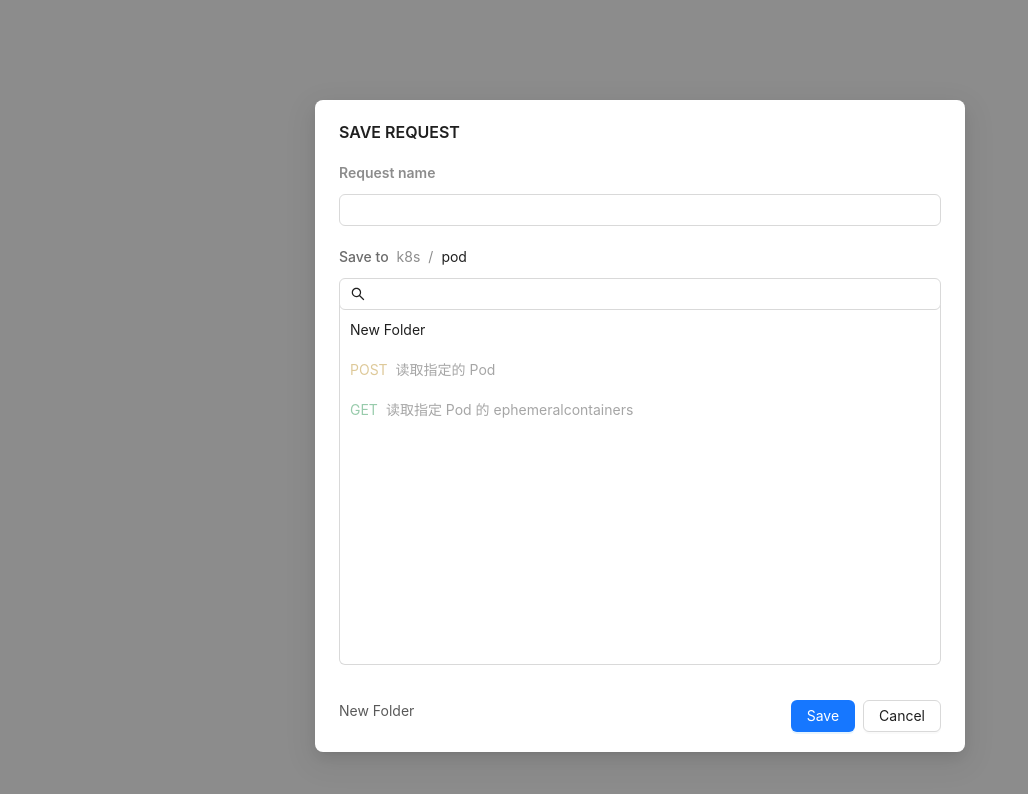
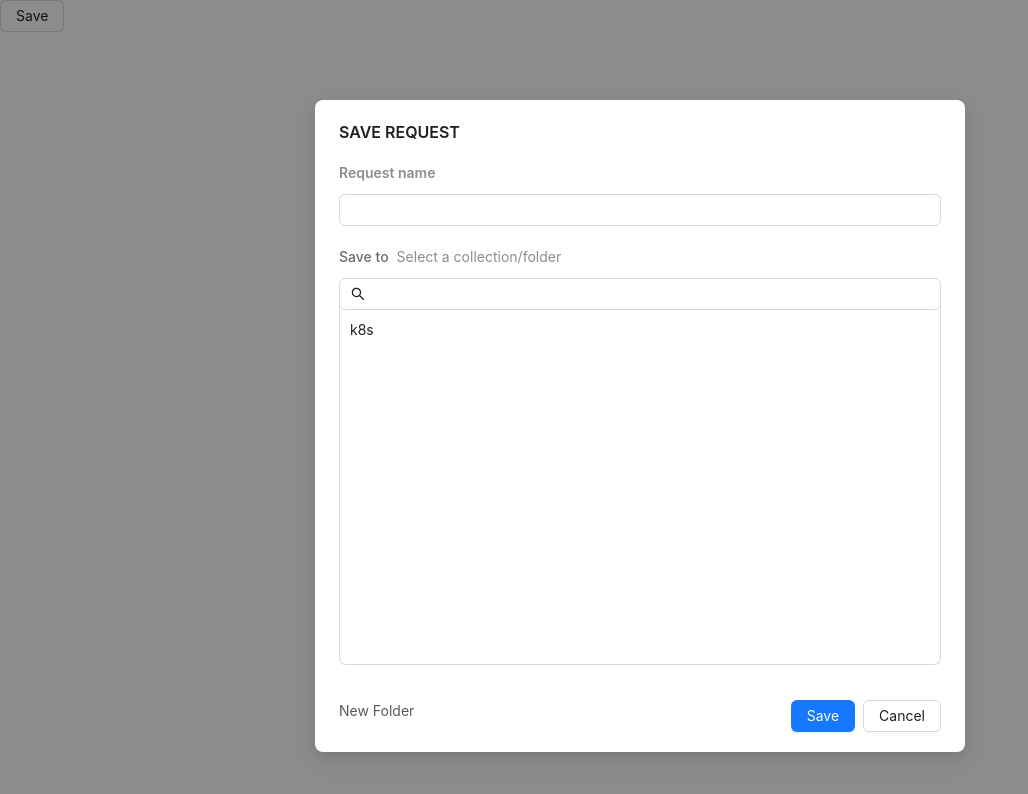
Before and after one commit to zhangtao25/arex-remocollab, a React (Vite) app: page /#/modal/request/save in a window 1280 px wide. Shown: the top 794 px of the page, without its empty margins (0-1028 px from the left). Built offline with nearby package versions, Linux system fonts and the light colour scheme.

Commit message:
feat: update

```diff
--- a/src/libs/modal/request/save.tsx
+++ b/src/libs/modal/request/save.tsx
@@ -1,7 +1,6 @@
 import { SearchOutlined } from '@ant-design/icons';
 import { css } from '@emotion/react';
 import { Breadcrumb, Button, Input, Modal, Space, theme, Typography } from 'antd';
-// import { DataNode } from 'antd/es/tree';
 import { FC, useMemo, useState } from 'react';
 
 import { ItemType, TreeNode } from '../../token.ts';
@@ -78,17 +77,29 @@ const Footer = () => {
   );
 };
 
-const SaveRequestModal: FC<{ open: boolean; treeData: TreeNode[] }> = ({ open, treeData }) => {
+
+interface SaveRequestModalProps {
+  open: boolean
+  requestName:string
+  treeData: TreeNode[]
+  onSave:(folderKey:string)=>void
+  onCreateFolder:(newFolderName:string, parentFolderId:string)=>void
+}
+
+const SaveRequestModal: FC<SaveRequestModalProps> = ({ open, treeData,requestName,onCreateFolder,onSave }) => {
   const token = useToken();
-  const [selectedKey, setSelectedKey] = useState('pod');
-  const dangqianList = useMemo(() => {
+  const [selectedKey, setSelectedKey] = useState<string|undefined>(undefined);
+  const selectedTreeData = useMemo(() => {
+    if (selectedKey){
       return findNodeByName(treeData, selectedKey)?.item || treeData;
+    } else{
+      return treeData
+    }
+
   }, [treeData, selectedKey]);
 
   return (
     <Modal title={'SAVE REQUEST'} width={650} open={open} footer={<Footer />} closeIcon={false}>
-      {/*<p>触发覆盖率聚合</p>*/}
-      {/*{JSON.stringify(treeData)}*/}
       <div
         css={css`
           margin-bottom: 20px;
@@ -109,8 +120,6 @@ const SaveRequestModal: FC<{ open: boolean; treeData: TreeNode[] }> = ({ open, t
 
       <Space
         css={css`
-          //display: block;
-          //padding: 10px 0;
           margin-bottom: 10px;
         `}
       >
@@ -128,7 +137,8 @@ const SaveRequestModal: FC<{ open: boolean; treeData: TreeNode[] }> = ({ open, t
             display: flex;
           `}
         >
-          {/*Select a collection/folder*/}
+          {
+            selectedKey?
               <Breadcrumb
               items={(findPathByName(treeData, selectedKey) || []).map((i, index) => {
                 if (index < (findPathByName(treeData, selectedKey) || []).length - 1) {
@@ -150,11 +160,12 @@ const SaveRequestModal: FC<{ open: boolean; treeData: TreeNode[] }> = ({ open, t
                 }
                 return { title: i };
               })}
-          />
+            />:<Text type={'secondary'}>Select a collection/folder</Text>
+          }
         </span>
       </Space>
 
-      <Input prefix={<SearchOutlined className='site-form-item-icon' />} />
+      <Input prefix={<SearchOutlined />} />
 
       <div
         css={css`
@@ -168,10 +179,9 @@ const SaveRequestModal: FC<{ open: boolean; treeData: TreeNode[] }> = ({ open, t
           padding-top: 5px;
         `}
       >
-        {dangqianList.map((item, index) => {
+        {selectedTreeData.map((item, index) => {
           return (
             <div
-              className={'qifei'}
               onClick={() => {
                 if (!item.request) {
                   setSelectedKey(item.name);
@@ -186,13 +196,13 @@ const SaveRequestModal: FC<{ open: boolean; treeData: TreeNode[] }> = ({ open, t
                 justify-content: space-between;
                 opacity: ${item.request ? 0.4 : 'unset'};
                 cursor: ${item.request ? 'default' : 'pointer'};
-                .xiaojiantou {
+                .right-arrow {
                   display: none;
                 }
                 ${!item.request
                   ? `&:hover {
                   background-color: #eee;
-                  .xiaojiantou {
+                  .right-arrow {
                     display: inline;
                   }
                 }`
--- a/src/pages/modal/request/save.tsx
+++ b/src/pages/modal/request/save.tsx
@@ -4,8 +4,17 @@ import SaveRequestModal from '../../../libs/modal/request/save.tsx';
 // import treeData from '../../mocks/treeData.json';
 
 import treeData from '../../../mock.json'
+import {Button} from "antd";
+import {useState} from "react";
 const SaveRequestModalPage = () => {
-  return <SaveRequestModal treeData={treeData} open={true} />;
+  const [open,setOpen] = useState(true)
+  return <div>
+    <Button onClick={()=>{
+      setOpen(true)
+    }}>Save</Button>
+    {/*treeData是postman类型，需要转一下*/}
+    <SaveRequestModal treeData={treeData} open={open} />
+  </div>;
 };
 
 export default SaveRequestModalPage;
```
Also changed, not shown: src/i18n/en.json (added, +11 -0 lines), src/i18n/zh.json (added, +11 -0 lines). Lines whose indentation alone changed are shown as unchanged.
